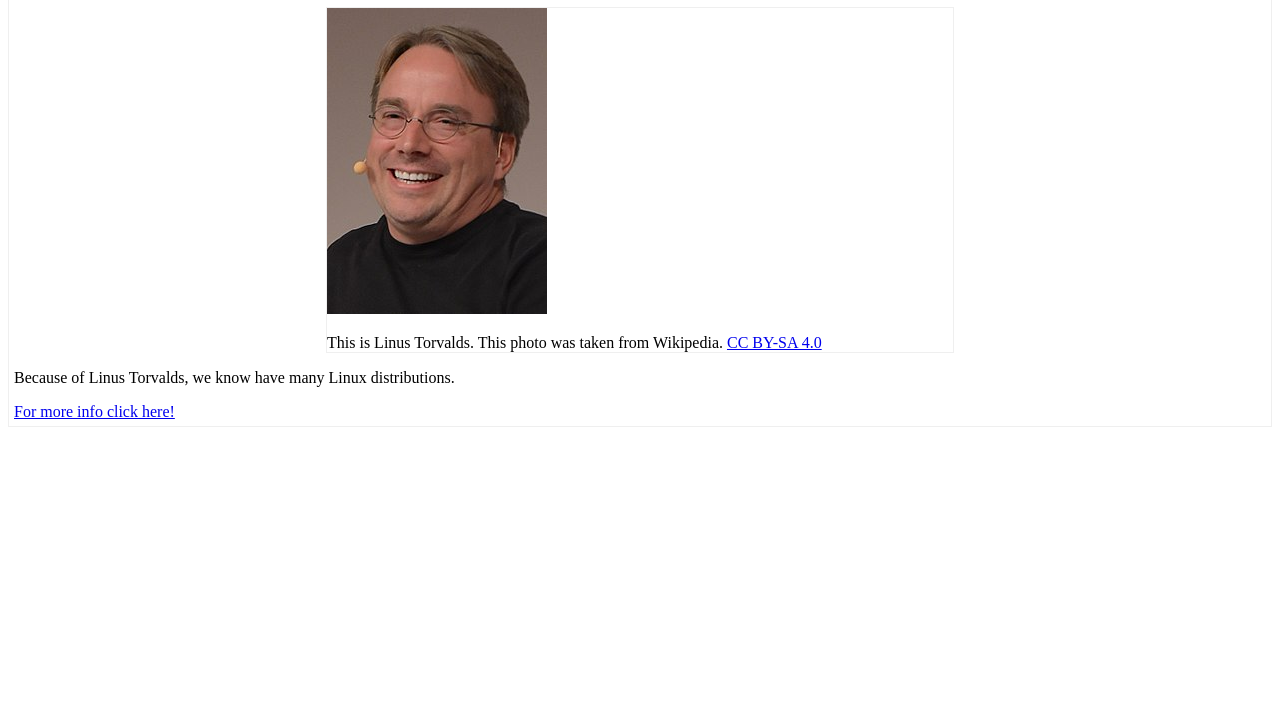
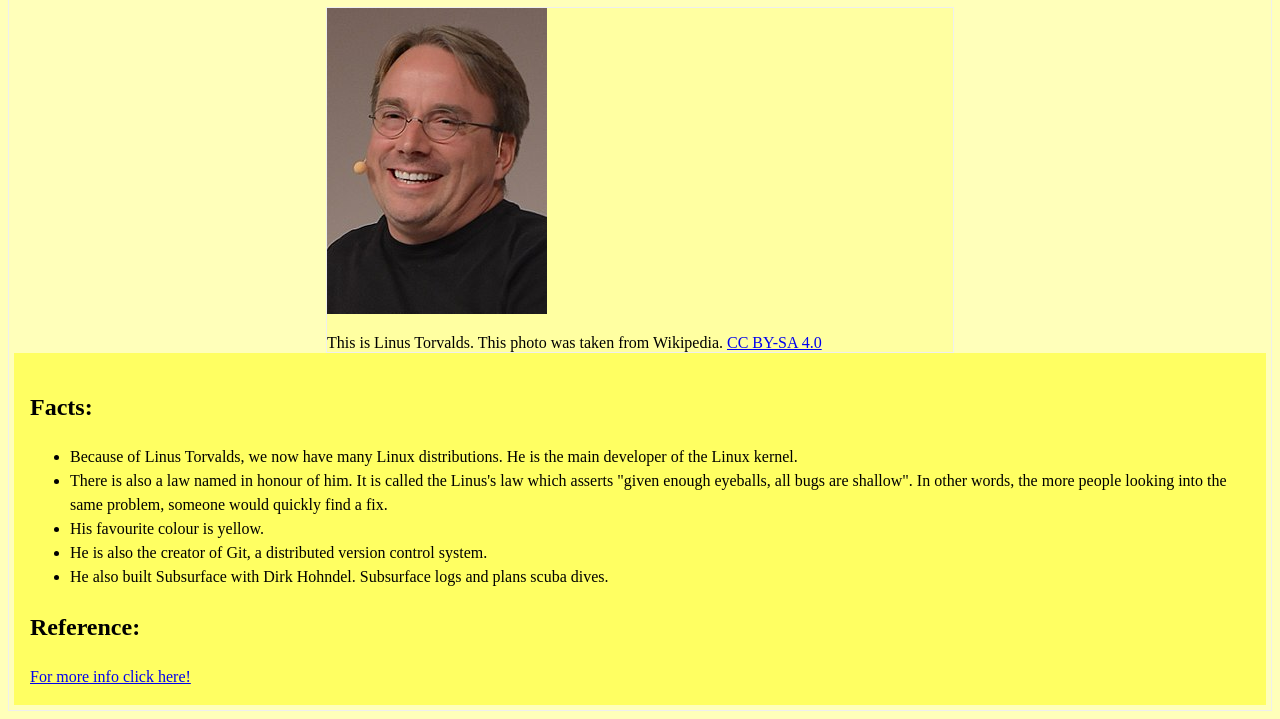
Before and after one commit to wwyl1234/tribute-page, a plain HTML site: page index.html in a window 1280 px wide. Shown: the part 87-806 px from the top of the page. Drawn offline with Linux system fonts and the light colour scheme.

Commit message:
Added more facts about Linus Torvalds and added more colour to the site.

```diff
--- a/css/style.css
+++ b/css/style.css
@@ -6,6 +6,7 @@
   padding: 5px;
   margin-bottom: 8px;
   border: 1px solid #EFEFEF;
+  background-color: #ffffba ;
 }
 
 #header {
@@ -17,18 +18,25 @@
 #img-div {
   height: 50%;
   width: 50%;
+  min-width: 220px;
   justify-content: center;
   border: 1px solid #EFEFEF;
   margin-left: auto;
   margin-right: auto;
+  background-color: #ffffa1;
 }
 
 .img {
   height: 100%;
   width: 100%;
-  display: flex;
-  align-items: center;
-  justify-content: center;
-  align-self: center;
+
 
 }
+
+
+/* Style bottom section */
+#bottom-section {
+  padding: 1em;
+  line-height: 1.5;
+  background-color: #ffff62;
+}
--- a/index.html
+++ b/index.html
@@ -15,14 +15,35 @@
   <p>
   </p>
   <div id="img-caption"> This is Linus Torvalds. This photo was taken from Wikipedia.
-  <a href="https://creativecommons.org/licenses/by-sa/4.0/">CC BY-SA 4.0</a></div>
-
+    <a href="https://creativecommons.org/licenses/by-sa/4.0/">CC BY-SA 4.0</a>
   </div>
+  </div>
+  <div id="bottom-section">
     <p id="tribute-info">
-  Because of Linus Torvalds, we know have many Linux distributions.
+      <h2>Facts:</h2>
+      <ul>
+        <li>
+        Because of Linus Torvalds, we now have many Linux distributions. He is the main developer of the Linux kernel.
+        </li>
+        <li>
+          There is also a law named in honour of him.
+          It is called the Linus's law which asserts "given enough eyeballs, all bugs are shallow".
+          In other words, the more people looking into the same problem, someone would quickly find a fix.
+        </li>
+        <li>
+          His favourite colour is yellow.
+        </li>
+        <li>
+          He is also the creator of Git, a distributed version control system.
+        </li>
+        <li>
+          He also built Subsurface with Dirk Hohndel. Subsurface logs and plans scuba dives.
+        </li>
+      </ul>
     </p>
 
+    <h2>Reference:</h2>
     <a href="https://en.wikipedia.org/wiki/Linus_Torvalds" id="tribute-link" target="_blank"> For more info click here! </a>
-
+  </div>
 </body>
 </html>
```
Lines whose indentation alone changed are shown as unchanged.
